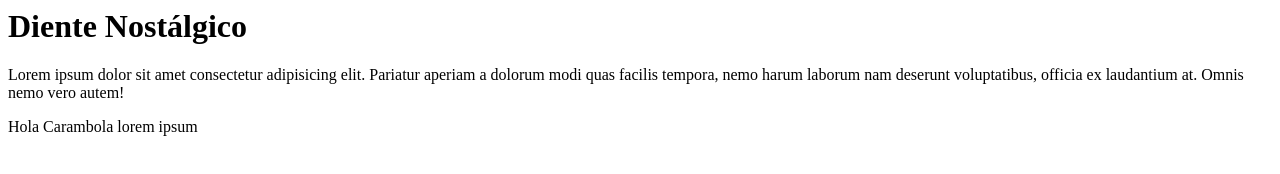
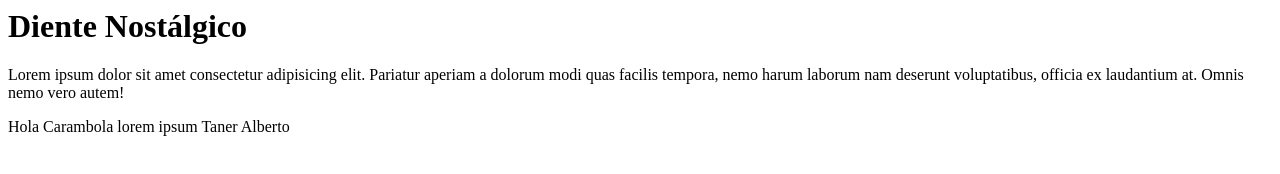
Before and after one commit to taneralberto/taneralberto, a plain HTML site: page index.html in a window 1280 px wide. Drawn offline with Linux system fonts and the light colour scheme.

Commit message:
Agregué mi nombre

```diff
--- a/index.html
+++ b/index.html
@@ -2,3 +2,4 @@
 <p>Lorem ipsum dolor sit amet consectetur adipisicing elit. Pariatur aperiam a dolorum modi quas facilis tempora, nemo harum laborum nam deserunt voluptatibus, officia ex laudantium at. Omnis nemo vero autem!</p>
 <span>Hola Carambola</span>
 <span>lorem ipsum</span>
+<span>Taner Alberto</span>
```
